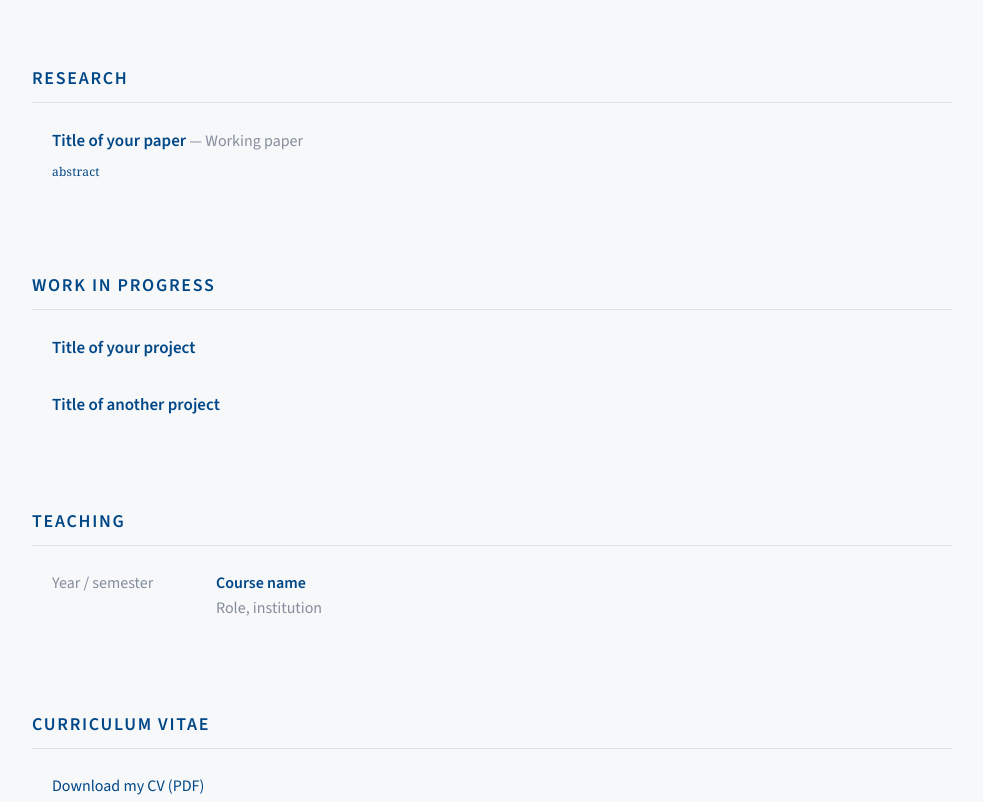
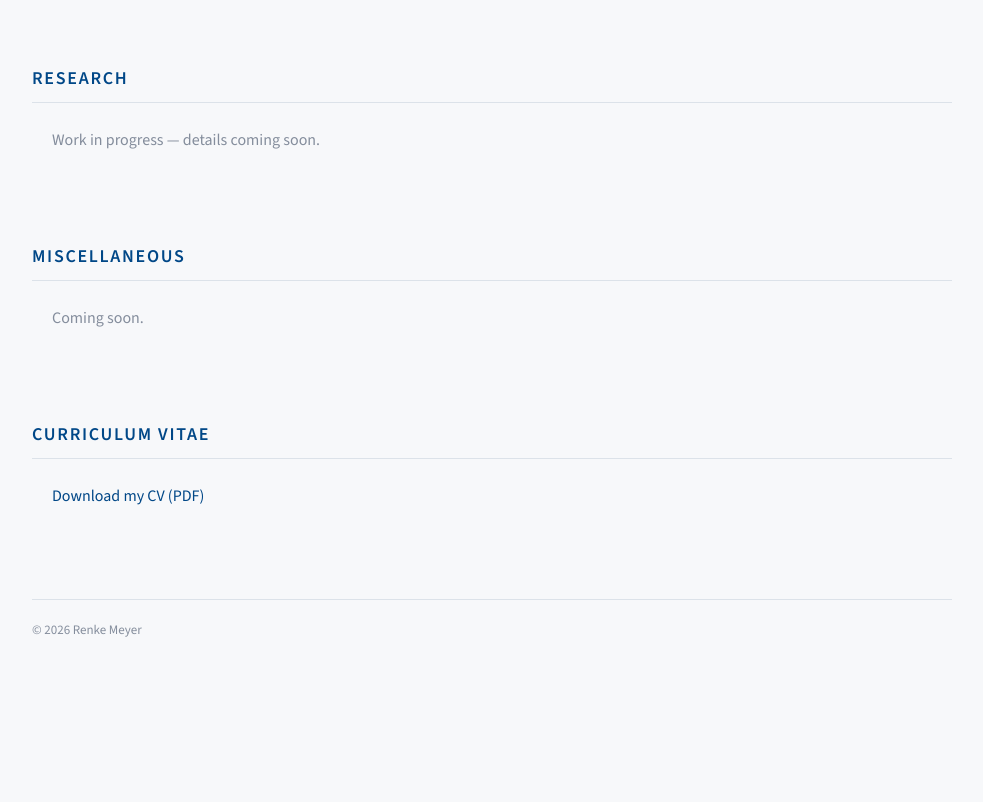
Before and after one commit to Renke-Meyer/Renke-Meyer.github.io, a plain HTML site: page index.html in a window 1280 px wide. Shown: the part 380-1182 px from the top of the page, without its empty margins (148-1131 px from the left). After the commit the page ends 1050 px from the top, so only its background shows below. Drawn offline with nearby package versions, Linux system fonts and the light colour scheme.

Commit message:
Revise navigation and add Miscellaneous section
Updated navigation links and added a new section for Miscellaneous. Removed outdated content and added placeholders for future updates.

```diff
--- a/index.html
+++ b/index.html
@@ -339,7 +339,7 @@ footer {
 <nav aria-label="Main navigation">
   <a href="#about">About</a>
   <a href="#research">Research</a>
-      <a href="#teaching">Teaching</a>
+  <a href="#miscellaneous">Miscellaneous</a>
   <a href="#cv">CV</a>
 </nav>
   </div>
@@ -380,7 +380,6 @@ footer {
     My research lies at the intersection of international economics
     and macroeconomics, with a focus on international trade, trade
     policy, geoeconomics, and international macroeconomics.
-    I use quantitative trade models to study policy questions.
   </p>
 </div>
 
@@ -389,64 +388,13 @@ footer {
  <!-- RESEARCH -->
 <section id="research" class="content-section">
   <h2>Research</h2>
-
-    <!-- Duplicate this article for each paper. -->
-    <article class="paper">
-      <h3>Title of your paper</h3>
-      <span> — Working paper</span>
-
-      <!-- Optional:
-      <p>with Coauthor Name and Coauthor Name</p>
-      <p class="status">Revise and resubmit, Journal Name</p>
-      -->
-
-      <details>
-        <summary>abstract</summary>
-        <div class="abstract">
-          <p>
-            Add your abstract here.
-          </p>
-        </div>
-      </details>
-
-      <!-- Add links once the corresponding files are available:
-      <div class="paper-links">
-        <a href="paper.pdf">paper</a>
-        <a href="slides.pdf">slides</a>
-        <a href="appendix.pdf">appendix</a>
-      </div>
-      -->
-    </article>
-
+  <p class="section-text">Work in progress — details coming soon.</p>
 </section>
 
-  <!-- WORK IN PROGRESS -->
-  <section id="work-in-progress" class="content-section">
-    <h2>Work in progress</h2>
-
-    <article class="paper">
-      <h3>Title of your project</h3>
-      <!-- <span> with Coauthor Name</span> -->
-    </article>
-
-    <article class="paper">
-      <h3>Title of another project</h3>
-    </article>
-
-  </section>
-
-  <!-- TEACHING -->
-  <section id="teaching" class="content-section">
-    <h2>Teaching</h2>
-
-    <div class="row">
-      <span>Year / semester</span>
-      <div>
-        <strong>Course name</strong>
-        <p>Role, institution</p>
-      </div>
-    </div>
-
+<!-- MISCELLANEOUS -->
+<section id="miscellaneous" class="content-section">
+  <h2>Miscellaneous</h2>
+  <p class="section-text">Coming soon.</p>
 </section>
 
   <!-- CV -->
```
Lines whose indentation alone changed are shown as unchanged.
